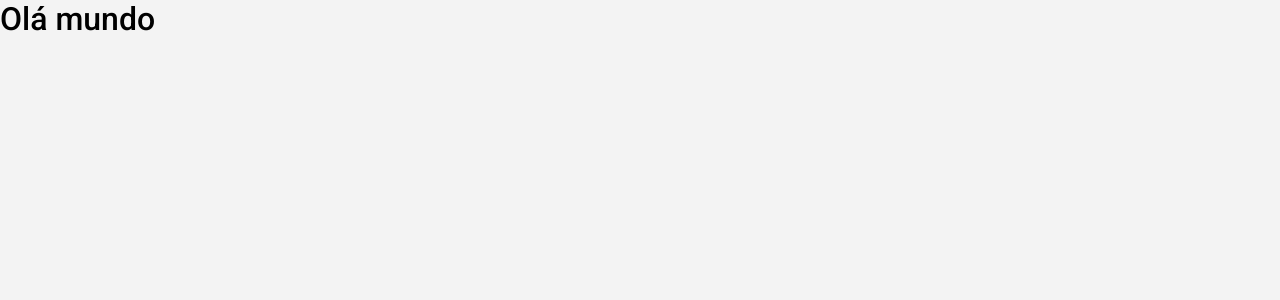
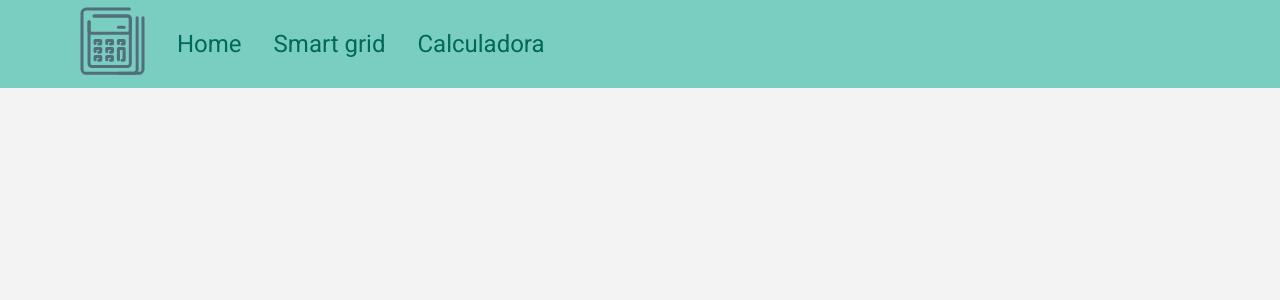
Before and after one commit to DanielSLucas/SaveEnergyCalculator, a Next.js app: page / in a window 1280 px wide. Shown: the top 300 px of the page. Built offline with nearby package versions, Linux system fonts and the light colour scheme.

Commit message:
responsive navBar

```diff
--- a/package.json
+++ b/package.json
@@ -11,6 +11,7 @@
     "next": "10.0.8",
     "react": "17.0.1",
     "react-dom": "17.0.1",
+    "react-icons": "^4.2.0",
     "styled-components": "^5.2.1"
   },
   "devDependencies": {
--- a/src/components/NavBar.tsx
+++ b/src/components/NavBar.tsx
@@ -1,8 +1,43 @@
+import React, { useState } from 'react';
+import Link from 'next/link';
+import { FiMenu, FiX } from 'react-icons/fi';
 
-// import { Container } from './styles';
+import { Container, DropdownMenu, HorizontalMenu, MenuButton } from '../styles/components/NavBar';
 
 const NavBar: React.FC = () => {
-  return <div />;
+  const [showMenu, setShowMenu] = useState(false);
+
+  return (
+    <Container showDropdownMenu={showMenu}>
+      <div>
+        <HorizontalMenu>
+          <li>
+            <Link href="#">
+              <img src="logoSmall.svg" alt="Calculator"/>
+            </Link>
+          </li>
+          <li> <Link href="#" >Home</Link> </li>
+          <li> <Link href="#" >Smart grid</Link> </li>
+          <li> <Link href="#" >Calculadora</Link> </li>
+        </HorizontalMenu>
+
+
+        <MenuButton onClick={() => setShowMenu(!showMenu)}>
+          {showMenu ? <FiX /> : <FiMenu />}
+        </MenuButton>
+
+        { showMenu && (
+          <DropdownMenu isOpen={showMenu}>
+            <ul>
+              <li>Home</li>
+              <li>Smart grid</li>
+              <li>Calculadora</li>
+            </ul>
+          </DropdownMenu>
+        )}
+      </div>
+    </Container>
+  );
 }
 
 export default NavBar;
--- a/src/pages/index.tsx
+++ b/src/pages/index.tsx
@@ -1,10 +1,12 @@
+import NavBar from '../components/NavBar';
+
 import { Container } from '../styles/pages/Home';
 
 
 export default function Home() {
   return (
     <Container>
-      <h1>Olá mundo</h1>
+      <NavBar />
     </Container>
   )
 }
--- /dev/null
+++ b/src/styles/components/NavBar.ts
@@ -0,0 +1,115 @@
+import styled, { keyframes } from 'styled-components'
+
+interface ContainerProps {
+  showDropdownMenu: boolean;
+}
+
+interface DropdownProps {
+  isOpen: boolean;
+}
+
+export const Container = styled.div<ContainerProps>`
+  transition: height 1s;
+
+  width: 100%;
+  height: ${props => props.showDropdownMenu ? '17rem' : '5.5rem'};
+
+  background: rgba(0, 168, 143, 0.5);
+
+  display: flex;
+  flex-direction: row;
+  align-items: center;
+  justify-content: center;
+
+  position: fixed;
+  top: 0;
+  right: 0;
+
+  div {
+    width: 100%;
+    max-width: 1120px;
+  }
+`;
+
+export const HorizontalMenu = styled.ul`
+  display: none;
+  list-style: none;
+  flex-direction: row;
+  align-items: center;
+
+  li {
+    margin-left: 2rem;
+    font-size: 1.5rem;
+    color: #006959;
+  }
+
+  li:first-child {
+    margin-left: 0;
+  }
+
+  @media(max-width: 1120px) {
+    li:first-child {
+      margin-left: 1rem;
+    }
+  }
+
+  @media(min-width: 426px) {
+    display: flex;
+  }
+`;
+
+export const MenuButton = styled.button`
+  position: absolute;
+  top: 1rem;
+  left: 1rem;
+
+  padding: 0.5rem;
+
+  border: 0;
+  border-radius: 0.5rem;
+
+  background-color: rgba(0, 168, 143, 0.5);
+
+  display: none;
+  align-items: center;
+  justify-content: center;
+
+  svg {
+    width: 2.5rem;
+    height: 2.5rem;
+    color: #006959;
+  }
+
+  @media(max-width: 425px) {
+    display: flex;
+  }
+`;
+
+const appear = keyframes`
+  from {
+    opacity: 0;
+  }
+  to {
+    opacity: 1;
+  }
+`;
+
+export const DropdownMenu = styled.div<DropdownProps>`
+  margin-top: 3rem;
+
+  animation: ${appear} 4.5s;
+
+  ul {
+    list-style: none;
+
+    display: flex;
+    flex-direction: column;
+    align-items: center;
+
+    li {
+      margin-top: 1rem;
+      font-size: 2rem;
+      color: #006959;
+    }
+  }
+`;
```
Also changed, not shown: 1 other file (tests, documents, lock files or other folders).
